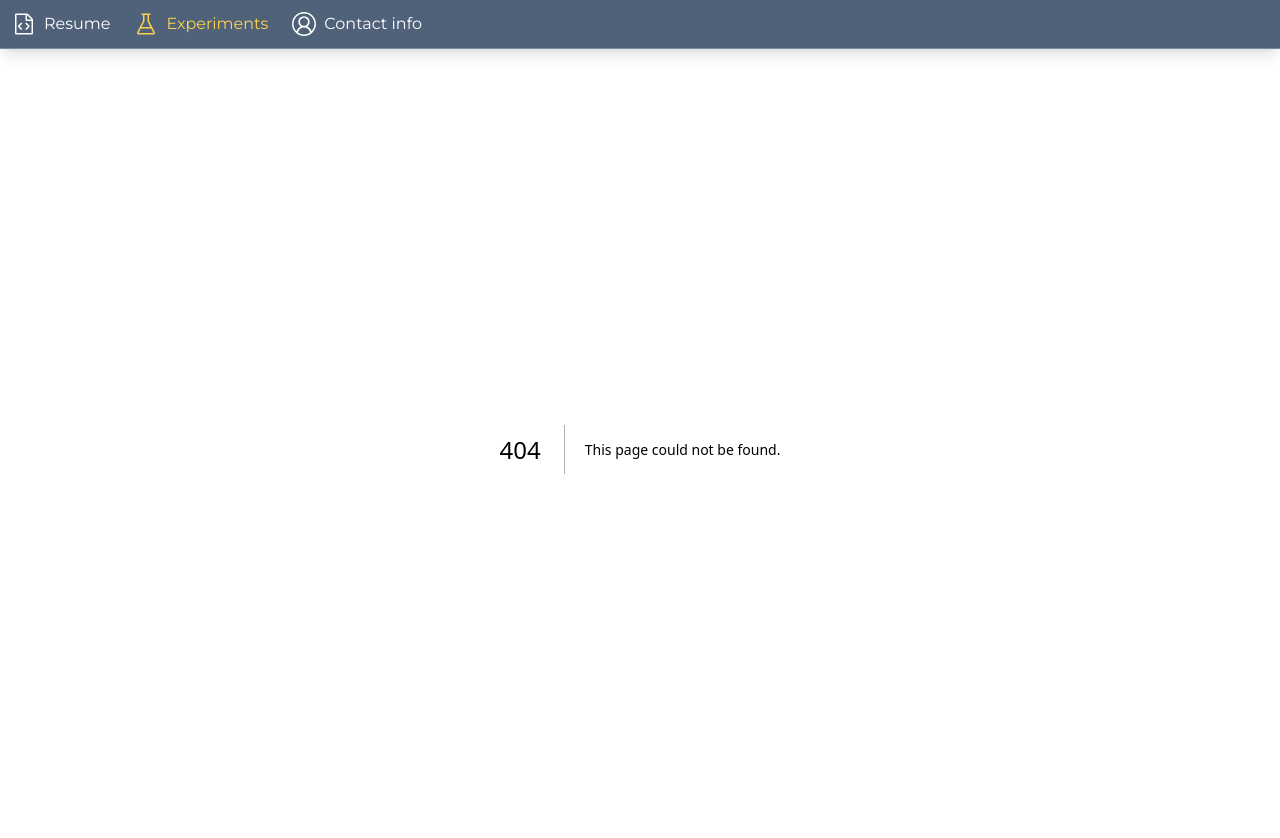
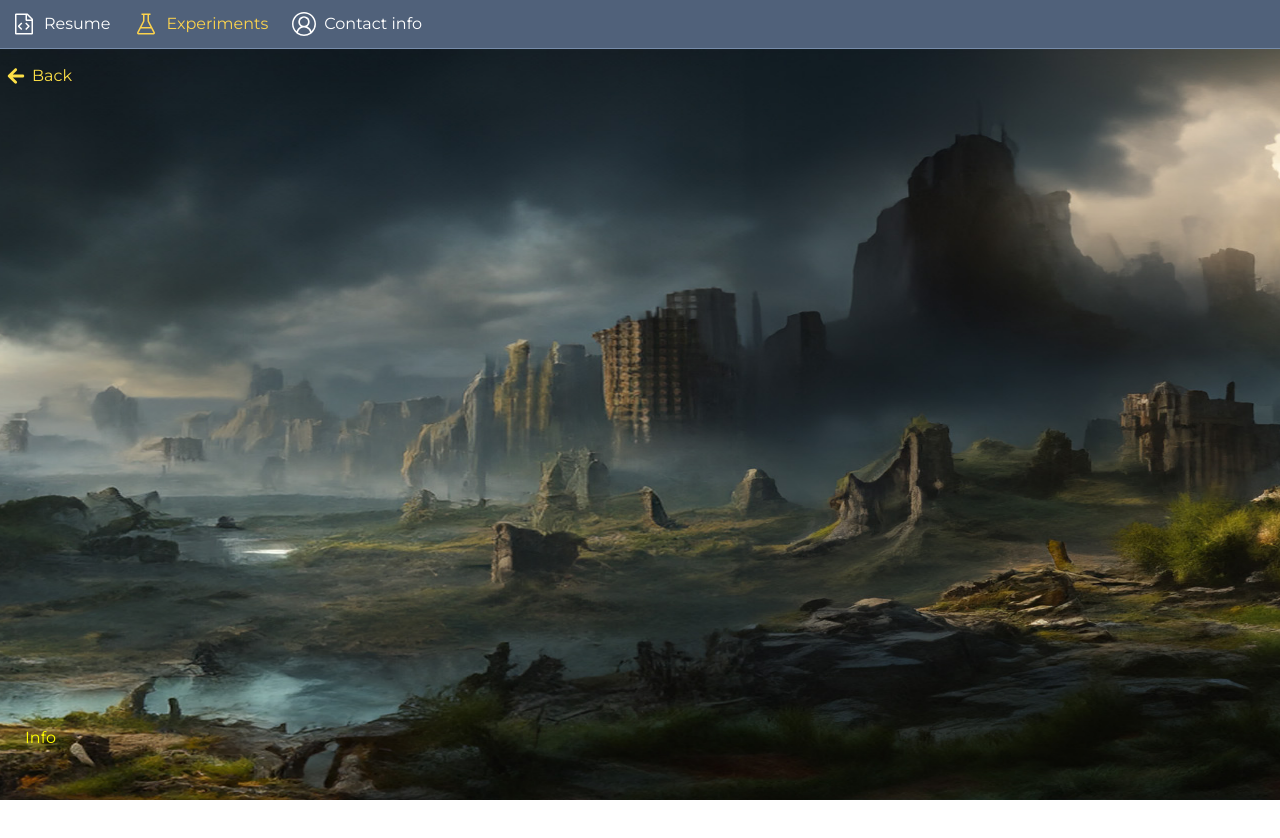
Before and after one commit to nick-aschenbach/next-resume, a Next.js app: page /experiments/looping in a window 1280 px wide. Before the commit this address had no page. Shown: the top 838 px of the page. After the commit the page ends 800 px from the top, so only its background shows below. Built offline with nearby package versions, Linux system fonts and the light colour scheme.

Commit message:
Add infinite side scrolling

```diff
--- /dev/null
+++ b/app/experiments/looping/looper.css
@@ -0,0 +1,51 @@
+/* Looper styles */
+@keyframes slideAnimVertical {
+    from {
+        transform: translateY(0%);
+    }
+    to {
+        transform: translateY(-100%);
+    }
+}
+@keyframes slideAnimHorizontal {
+    from {
+        transform: translateX(0%);
+    }
+    to {
+        transform: translateX(-100%);
+    }
+}
+
+.looper {
+    width: 100%;
+    overflow: hidden;
+}
+.looper[orientation="vertical"] {
+    width: unset;
+    height: 100%;
+}
+
+.looper__innerList {
+    display: flex;
+    justify-content: center;
+    width: fit-content;
+}
+.looper__innerList[orientation="vertical"] {
+    flex-direction: column;
+}
+
+.looper__innerList[data-animate="true"][orientation="vertical"]
+.looper__listInstance {
+    animation: slideAnimVertical linear infinite;
+}
+.looper__innerList[data-animate="true"][orientation="horizontal"]
+.looper__listInstance {
+    animation: slideAnimHorizontal linear infinite;
+}
+
+.looper__listInstance {
+    display: flex;
+    width: max-content;
+
+    animation: none;
+}
--- /dev/null
+++ b/app/experiments/looping/looper.tsx
@@ -0,0 +1,93 @@
+import { useCallback, useEffect, useRef, useState } from 'react'
+import './looper.css'
+
+// @ts-ignore
+const InfiniteLooper = function InfiniteLooper({ speed, direction, children }) {
+  const [looperInstances, setLooperInstances] = useState(1)
+  const outerRef = useRef(null)
+  const innerRef = useRef(null)
+  const orientation = direction === 'up' || direction === 'down' ? 'vertical' : 'horizontal'
+
+  function resetAnimation() {
+    if (innerRef?.current) {
+      // @ts-ignore
+      innerRef.current.setAttribute('data-animate', 'false')
+
+      setTimeout(() => {
+        if (innerRef?.current) {
+          // @ts-ignore
+          innerRef.current.setAttribute('data-animate', 'true')
+        }
+      }, 10)
+    }
+  }
+
+  const setupInstances = useCallback(() => {
+    if (!innerRef?.current || !outerRef?.current) return
+
+    // @ts-ignore
+    const { width, height } = innerRef.current.getBoundingClientRect()
+
+    // @ts-ignore
+    const { width: parentWidth, height: parentHeight } = outerRef.current.getBoundingClientRect()
+
+    if (orientation === 'vertical') {
+      const heightDeficit = parentHeight - height
+
+      // @ts-ignore
+      const instanceHeight = height / innerRef.current.children.length
+
+      if (heightDeficit) {
+        setLooperInstances(looperInstances + Math.ceil(heightDeficit / instanceHeight) + 1)
+      }
+    } else {
+      const widthDeficit = parentWidth - width
+
+      // @ts-ignore
+      const instanceWidth = width / innerRef.current.children.length
+      if (widthDeficit) {
+        setLooperInstances(looperInstances + Math.ceil(widthDeficit / instanceWidth) + 1)
+      }
+    }
+
+    resetAnimation()
+  }, [looperInstances, orientation])
+
+  /*
+        6 instances, 200 each = 1200
+        parent = 1700
+    */
+
+  useEffect(() => setupInstances(), [setupInstances])
+
+  useEffect(() => {
+    window.addEventListener('resize', setupInstances)
+
+    return () => {
+      window.removeEventListener('resize', setupInstances)
+    }
+  }, [looperInstances, setupInstances])
+
+  return (
+    // @ts-ignore
+    <div className='looper' ref={outerRef} orientation={orientation}>
+      {/* @ts-ignore*/}
+      <div className='looper__innerList' ref={innerRef} data-animate='true' orientation={orientation}>
+        {[...Array(looperInstances)].map((_, ind) => (
+          <div
+            key={ind}
+            className='looper__listInstance'
+            style={{
+              animationDuration: `${speed}s`,
+              animationDirection: direction === 'right' || direction === 'down' ? 'reverse' : 'normal',
+            }}
+          >
+            {children}
+          </div>
+        ))}
+      </div>
+    </div>
+  )
+}
+
+export default InfiniteLooper
--- /dev/null
+++ b/app/experiments/looping/page.tsx
@@ -0,0 +1,39 @@
+'use client'
+
+import { IoMdArrowRoundBack } from 'react-icons/io'
+import Link from 'next/link'
+import { Tooltip } from 'react-tooltip'
+import Image from 'next/image'
+
+import Looper from './looper'
+
+export default function LoopingPage() {
+  return (
+    <div className={'experiment-background-dark experiment-background-size'}>
+      <Looper speed={25} direction={'horizontal'}>
+        <Image
+          src={'/images/side-scroll.jpg'}
+          alt={'Side scrolling'}
+          width={3600}
+          height={1200}
+          className={'experiment-background-size side-scrolling-image'}
+        />
+      </Looper>
+      <div className={'fixed left-1 top-16 flex nav-link-dark'}>
+        <IoMdArrowRoundBack size={24} />
+        <Link href={'/experiments'} className={'pl-1'}>
+          Back
+        </Link>
+      </div>
+      <div style={{ position: 'fixed', left: 25, bottom: 50, color: 'yellow' }}>
+        <p data-tooltip-id='react-tooltip' className={'cursor-pointer'}>
+          Info
+        </p>
+        <Tooltip place='right' id='react-tooltip'>
+          Infinite side scrolling. Procedurally created content generated in photoshop / ChatGPT. <br />
+          Content wrapping using content aware fill / AI generated fill.
+        </Tooltip>
+      </div>
+    </div>
+  )
+}
--- a/app/experiments/page.tsx
+++ b/app/experiments/page.tsx
@@ -2,6 +2,31 @@ import Image from 'next/image'
 import Link from 'next/link'
 
 const tileData = [
+  {
+    img: '/images/starfield.png',
+    href: '/experiments/starfield',
+    title: 'Starfield intro SVG animation 1',
+  },
+  {
+    img: '/images/starfield-intro.png',
+    href: '/experiments/starfield2',
+    title: 'Starfield intro SVG animation 2',
+  },
+  {
+    img: '/images/side-scroll-banner.png',
+    href: '/experiments/looping',
+    title: 'Infinite side scrolling',
+  },
+  {
+    img: '/images/simplex-terrain.png',
+    href: '/experiments/terrain',
+    title: 'Random terrain generation',
+  },
+  {
+    img: '/images/parallax.png',
+    href: '/experiments/parallax',
+    title: 'Parallax effect',
+  },
   {
     img: '/images/mandelbrot.png',
     href: '/experiments/mandelbrot',
@@ -23,29 +48,9 @@ const tileData = [
     title: 'Solar irradiance data viz',
   },
   {
-    img: '/images/starfield.png',
-    href: '/experiments/starfield',
-    title: 'Starfield intro SVG animation 1',
-  },
-  {
     img: '/images/llark.png',
     href: '/experiments/llark',
     title: 'Llark knight animation',
-  },
-  {
-    img: '/images/simplex-terrain.png',
-    href: '/experiments/terrain',
-    title: 'Random terrain generation',
-  },
-  {
-    img: '/images/parallax.png',
-    href: '/experiments/parallax',
-    title: 'Parallax effect',
-  },
-  {
-    img: '/images/starfield-intro.png',
-    href: '/experiments/starfield2',
-    title: 'Starfield intro SVG animation 2',
   },
 ]
 
@@ -61,7 +66,9 @@ export default function Experiments() {
                 alt={tile.title}
                 width={250}
                 height={250}
-                className={'bg-cover sm:h-100 sm:w-50 rounded sm:50-vw sm:h-60 object-cover drop-shadow-md sm:min-w-60 cursor-pointer'}
+                className={
+                  'bg-cover sm:h-100 sm:w-50 rounded sm:50-vw sm:h-60 object-cover drop-shadow-md sm:min-w-60 cursor-pointer'
+                }
               />
             </Link>
             <div
--- a/app/globals.css
+++ b/app/globals.css
@@ -26,6 +26,10 @@
   min-width: 450px;
 }
 
+.side-scrolling-image {
+  scale: 1.0001
+}
+
 ul {
   list-style-type: disc;
 }
```
Also changed, not shown: public/images/side-scroll-banner.png (added), public/images/side-scroll.jpg (added).
